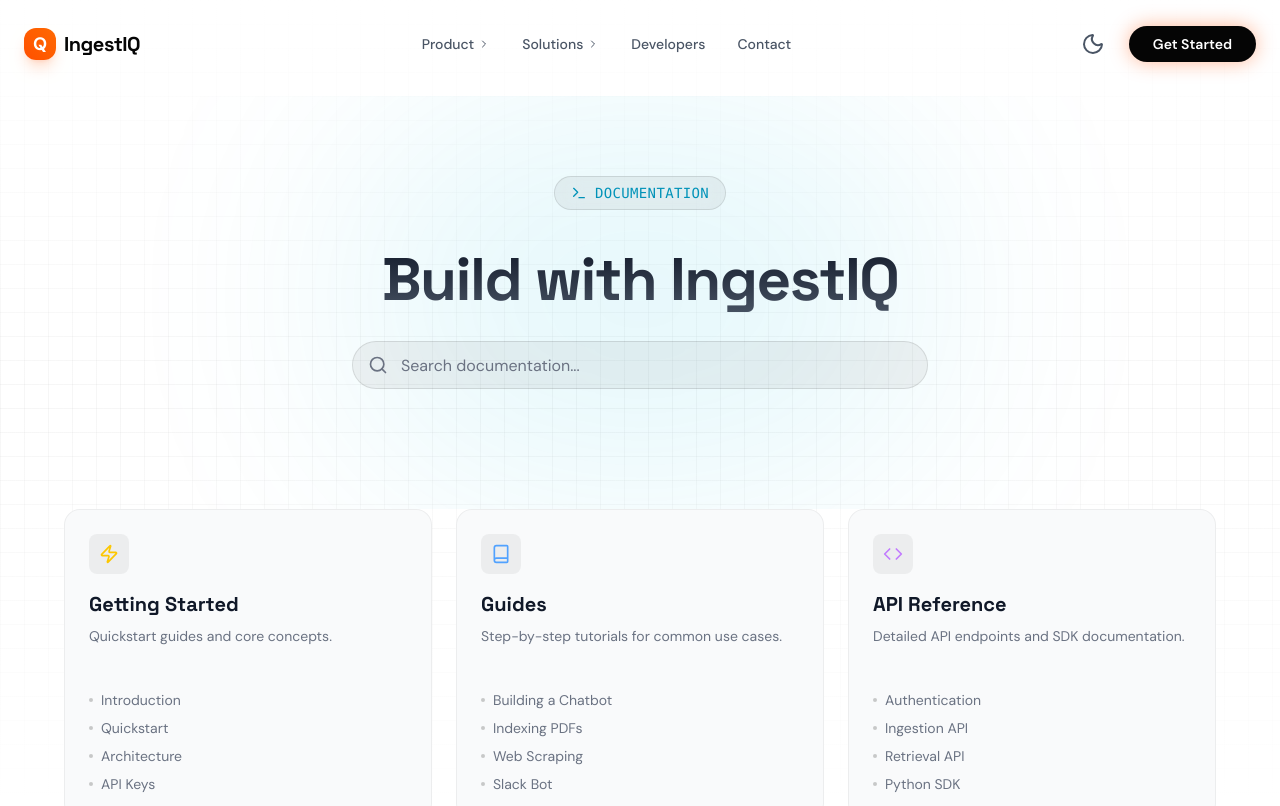
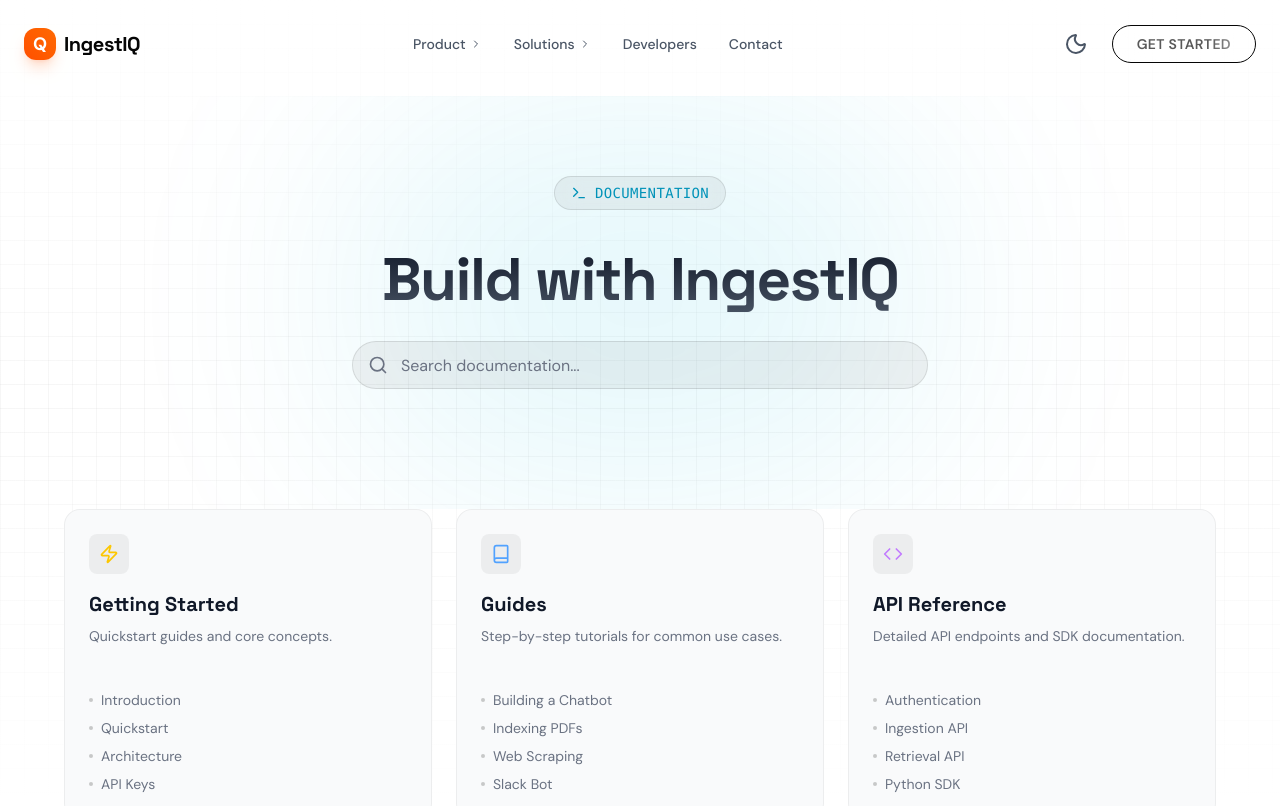
Before and after one commit to dharmik-at/landing-page, a Next.js app: page /docs in a window 1280 px wide. Shown: the top 806 px of the page. Built offline with nearby package versions, Linux system fonts and the light colour scheme.

Commit message:
feat: Introduce `ShinyButton` component and integrate it across the navbar, contact, hero, footer, and header sections.

```diff
--- a/components/layout/footer.tsx
+++ b/components/layout/footer.tsx
@@ -1,7 +1,7 @@
 "use client";
 
 import Link from "next/link";
-import { Button } from "@/components/ui/button";
+import { ShinyButton } from "@/components/ui/shiny-button";
 import { Input } from "@/components/ui/input";
 import { Github, Twitter, Linkedin, Send, Youtube, Instagram } from "lucide-react";
 
@@ -88,9 +88,9 @@ export function Footer() {
                                 placeholder="Enter your email"
                                 className="bg-black/5 dark:bg-white/5 border-black/10 dark:border-white/10 focus:border-brand-orange/50 text-gray-900 dark:text-white placeholder:text-gray-500"
                             />
-                            <Button className="w-full bg-brand-orange hover:bg-brand-orange/90 text-white">
+                            <ShinyButton className="w-full text-white">
                                 Subscribe <Send className="w-3 h-3 ml-2" />
-                            </Button>
+                            </ShinyButton>
                         </div>
                     </div>
                 </div>
--- a/components/layout/header.tsx
+++ b/components/layout/header.tsx
@@ -1,7 +1,7 @@
 "use client";
 
 import Link from "next/link";
-import { Button } from "@/components/ui/button";
+import { ShinyButton } from "@/components/ui/shiny-button";
 import { motion } from "framer-motion";
 import { Menu, X, ChevronRight } from "lucide-react";
 import { useState, useEffect } from "react";
@@ -73,9 +73,9 @@ export function Header() {
                 <div className="hidden md:flex items-center gap-4">
                     <AnimatedThemeToggler className="p-2 rounded-full hover:bg-black/5 dark:hover:bg-white/5 text-gray-600 dark:text-gray-400 hover:text-foreground dark:hover:text-white transition-colors" />
                     <Link href="https://ingestiq.ai/">
-                        <Button size="sm" className="rounded-full px-6 bg-foreground text-background hover:bg-foreground/90 dark:bg-white dark:text-black dark:hover:bg-gray-200 font-semibold">
+                        <ShinyButton className="rounded-full px-6 font-semibold">
                             Get Started
-                        </Button>
+                        </ShinyButton>
                     </Link>
                 </div>
 
@@ -129,9 +129,9 @@ export function Header() {
                         ))}
                         <div className="h-px bg-black/5 dark:bg-white/10 my-2" />
                         <Link href="https://ingestiq.ai/">
-                            <Button className="w-full rounded-full bg-brand-orange hover:bg-brand-orange/90 text-white">
+                            <ShinyButton className="w-full rounded-full text-white">
                                 Get Started
-                            </Button>
+                            </ShinyButton>
                         </Link>
                     </div>
                 </motion.div>
--- a/components/navbar.tsx
+++ b/components/navbar.tsx
@@ -1,7 +1,7 @@
 "use client";
 
 import Link from "next/link";
-import { Button } from "@/components/ui/button";
+import { ShinyButton } from "@/components/ui/shiny-button";
 import { motion, AnimatePresence } from "framer-motion";
 import { useState } from "react";
 import { Menu, X } from "lucide-react";
@@ -36,9 +36,9 @@ export function Navbar() {
                     <Link href="https://github.com/avestalabs/ingestiq" className="text-gray-400 hover:text-white transition-colors hidden sm:block">
                         GitHub
                     </Link>
-                    <Button variant="default" size="sm">
+                    <ShinyButton>
                         Get Started
-                    </Button>
+                    </ShinyButton>
                 </div>
 
                 {/* Mobile Menu Toggle */}
@@ -68,9 +68,9 @@ export function Navbar() {
                                 <Link href="https://github.com/avestalabs/ingestiq" className="hover:text-white transition-colors" onClick={() => setIsOpen(false)}>
                                     GitHub
                                 </Link>
-                                <Button variant="default" size="sm" className="w-full">
+                                <ShinyButton className="w-full">
                                     Get Started
-                                </Button>
+                                </ShinyButton>
                             </div>
                         </div>
                     </motion.div>
--- a/components/sections/contact.tsx
+++ b/components/sections/contact.tsx
@@ -1,7 +1,7 @@
 "use client";
 
 import { motion, useMotionTemplate, useMotionValue } from "framer-motion";
-import { Button } from "@/components/ui/button";
+import { ShinyButton } from "@/components/ui/shiny-button";
 import { Input } from "@/components/ui/input";
 import { Textarea } from "@/components/ui/textarea";
 import { Send, Mail, ArrowRight, Sparkles } from "lucide-react";
@@ -145,13 +145,13 @@ export function Contact() {
                                         hello@ingestiq.com
                                     </a>
 
-                                    <Button
+                                    <ShinyButton
                                         type="submit"
-                                        className="w-full md:w-auto bg-gradient-to-r from-brand-orange to-orange-600 hover:from-brand-orange/90 hover:to-orange-600/90 text-white font-bold py-6 px-8 rounded-xl shadow-lg shadow-brand-orange/20 hover:shadow-brand-orange/40 transition-all group"
+                                        className="w-full md:w-auto text-white font-bold py-6 px-8 rounded-xl shadow-lg shadow-brand-orange/20 hover:shadow-brand-orange/40 transition-all group"
                                     >
                                         INITIATE SEQUENCE
                                         <ArrowRight className="w-4 h-4 ml-2 group-hover:translate-x-1 transition-transform" />
-                                    </Button>
+                                    </ShinyButton>
                                 </div>
                             </form>
                         </div>
--- a/components/sections/hero.tsx
+++ b/components/sections/hero.tsx
@@ -1,6 +1,6 @@
 "use client";
 
-import { Button } from "@/components/ui/button";
+import { ShinyButton } from "@/components/ui/shiny-button";
 import Link from "next/link";
 import { motion, useMotionValue, useSpring, useTransform } from "framer-motion";
 import { ArrowRight, Play, FileText, Globe } from "lucide-react";
@@ -121,9 +121,9 @@ export function Hero() {
                             className="flex flex-col sm:flex-row items-center justify-center lg:justify-start gap-4 pointer-events-auto"
                         >
                             <Link href="https://ingestiq.ai/">
-                                <Button size="lg" className="h-14 px-8 text-base rounded-full">
+                                <ShinyButton className="h-14 px-8 text-base rounded-full">
                                     Start Building <ArrowRight className="ml-2 w-4 h-4" />
-                                </Button>
+                                </ShinyButton>
                             </Link>
                         </motion.div>
 
--- /dev/null
+++ b/components/ui/shiny-button.tsx
@@ -0,0 +1,73 @@
+"use client"
+
+import React from "react"
+import { motion, type MotionProps } from "framer-motion"
+
+import { cn } from "@/lib/utils"
+
+const animationProps: MotionProps = {
+    initial: { "--x": "100%", scale: 0.8 },
+    animate: { "--x": "-100%", scale: 1 },
+    whileTap: { scale: 0.95 },
+    transition: {
+        repeat: Infinity,
+        repeatType: "loop",
+        repeatDelay: 1,
+        type: "spring",
+        stiffness: 20,
+        damping: 15,
+        mass: 2,
+        scale: {
+            type: "spring",
+            stiffness: 200,
+            damping: 5,
+            mass: 0.5,
+        },
+    },
+}
+
+interface ShinyButtonProps
+    extends Omit<React.HTMLAttributes<HTMLElement>, keyof MotionProps>,
+    MotionProps {
+    children: React.ReactNode
+    className?: string
+}
+
+export const ShinyButton = React.forwardRef<
+    HTMLButtonElement,
+    ShinyButtonProps
+>(({ children, className, ...props }, ref) => {
+    return (
+        <motion.button
+            ref={ref}
+            className={cn(
+                "relative cursor-pointer rounded-lg border px-6 py-2 font-medium backdrop-blur-xl transition-shadow duration-300 ease-in-out hover:shadow dark:bg-[radial-gradient(circle_at_50%_0%,var(--color-brand-orange)/10%_0%,transparent_60%)] dark:hover:shadow-[0_0_20px_var(--color-brand-orange)/10%]",
+                className
+            )}
+            {...animationProps}
+            {...props}
+        >
+            <span
+                className="relative flex items-center justify-center gap-2 size-full text-sm tracking-wide text-[rgb(0,0,0,65%)] uppercase dark:font-light dark:text-[rgb(255,255,255,90%)]"
+                style={{
+                    maskImage:
+                        "linear-gradient(-75deg,var(--color-brand-orange) calc(var(--x) + 20%),transparent calc(var(--x) + 30%),var(--color-brand-orange) calc(var(--x) + 100%))",
+                }}
+            >
+                {children}
+            </span>
+            <span
+                style={{
+                    mask: "linear-gradient(rgb(0,0,0), rgb(0,0,0)) content-box exclude,linear-gradient(rgb(0,0,0), rgb(0,0,0))",
+                    WebkitMask:
+                        "linear-gradient(rgb(0,0,0), rgb(0,0,0)) content-box exclude,linear-gradient(rgb(0,0,0), rgb(0,0,0))",
+                    backgroundImage:
+                        "linear-gradient(-75deg,var(--color-brand-orange)/10% calc(var(--x)+20%),var(--color-brand-orange)/50% calc(var(--x)+25%),var(--color-brand-orange)/10% calc(var(--x)+100%))",
+                }}
+                className="absolute inset-0 z-10 block rounded-[inherit] p-px"
+            />
+        </motion.button>
+    )
+})
+
+ShinyButton.displayName = "ShinyButton"
```
